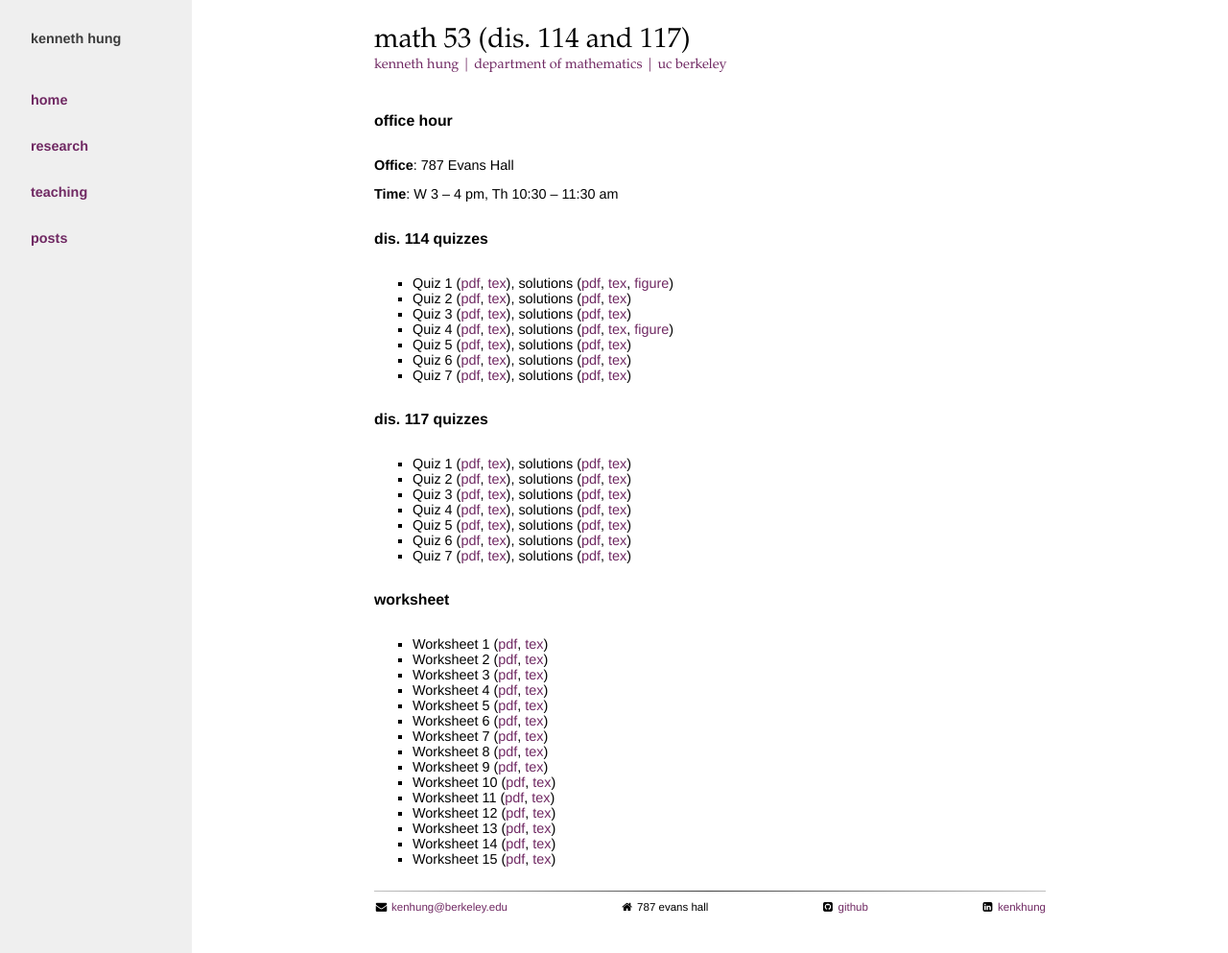
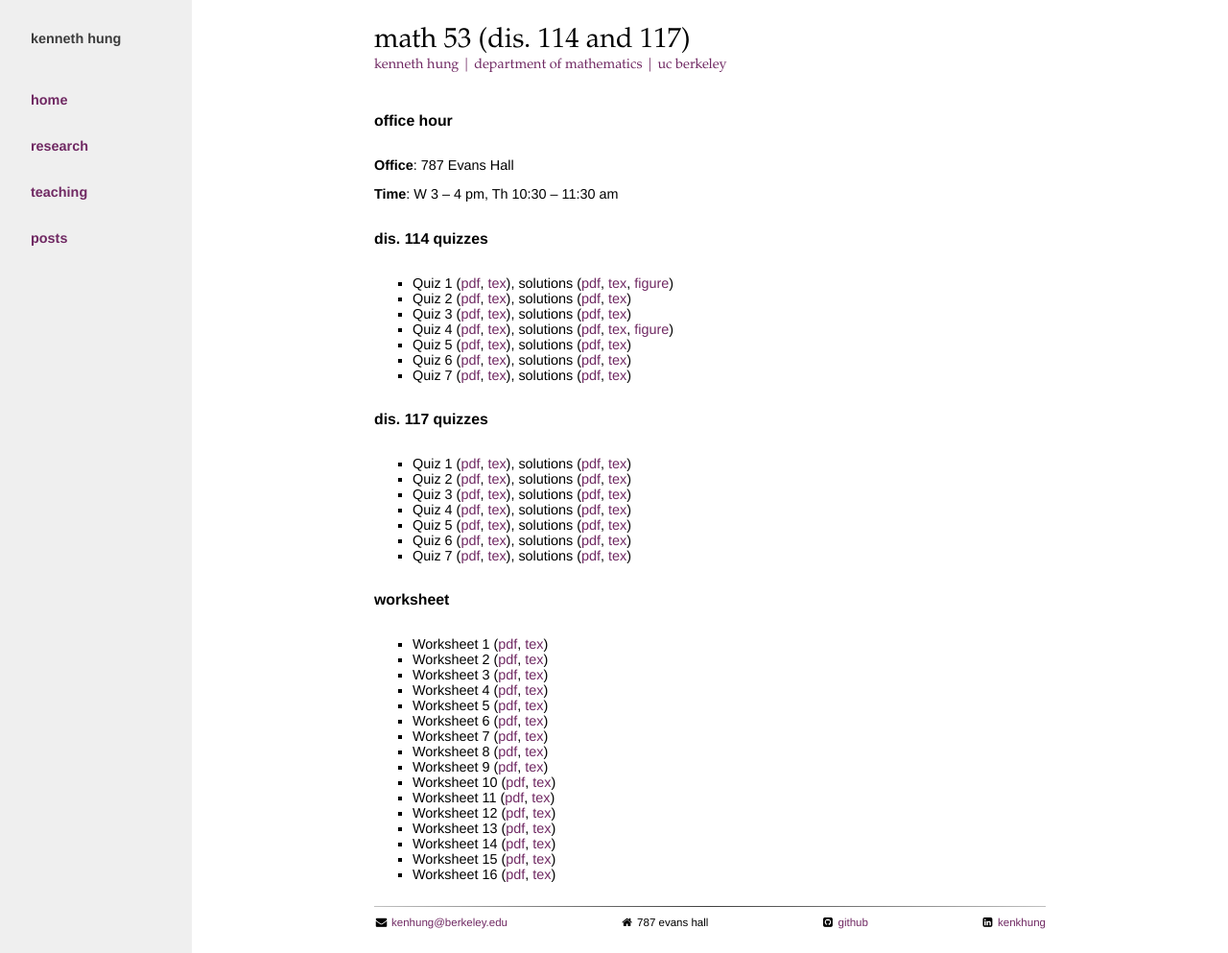
Before and after one commit to yiqunchen/kenhungkk.github.io, a Jekyll site: the page built from courses/math053/index.md, in a window 1280 px wide and 993 px high. Shown: the whole window at 96% size. Built offline with Jekyll 4.4.1, drawn with Linux system fonts in a browser that asks for light colours; nearby versions of some CDN libraries.

```diff
--- a/courses/math053/index.md
+++ b/courses/math053/index.md
@@ -45,3 +45,4 @@ title: Math 53 (Dis. 114 and 117)
 - Worksheet 13 ([pdf](worksheet13.pdf), [tex](worksheet13.tex))
 - Worksheet 14 ([pdf](worksheet14.pdf), [tex](worksheet14.tex))
 - Worksheet 15 ([pdf](worksheet15.pdf), [tex](worksheet15.tex))
+- Worksheet 16 ([pdf](worksheet16.pdf), [tex](worksheet16.tex))
```
Also changed, not shown: 2 other files.
